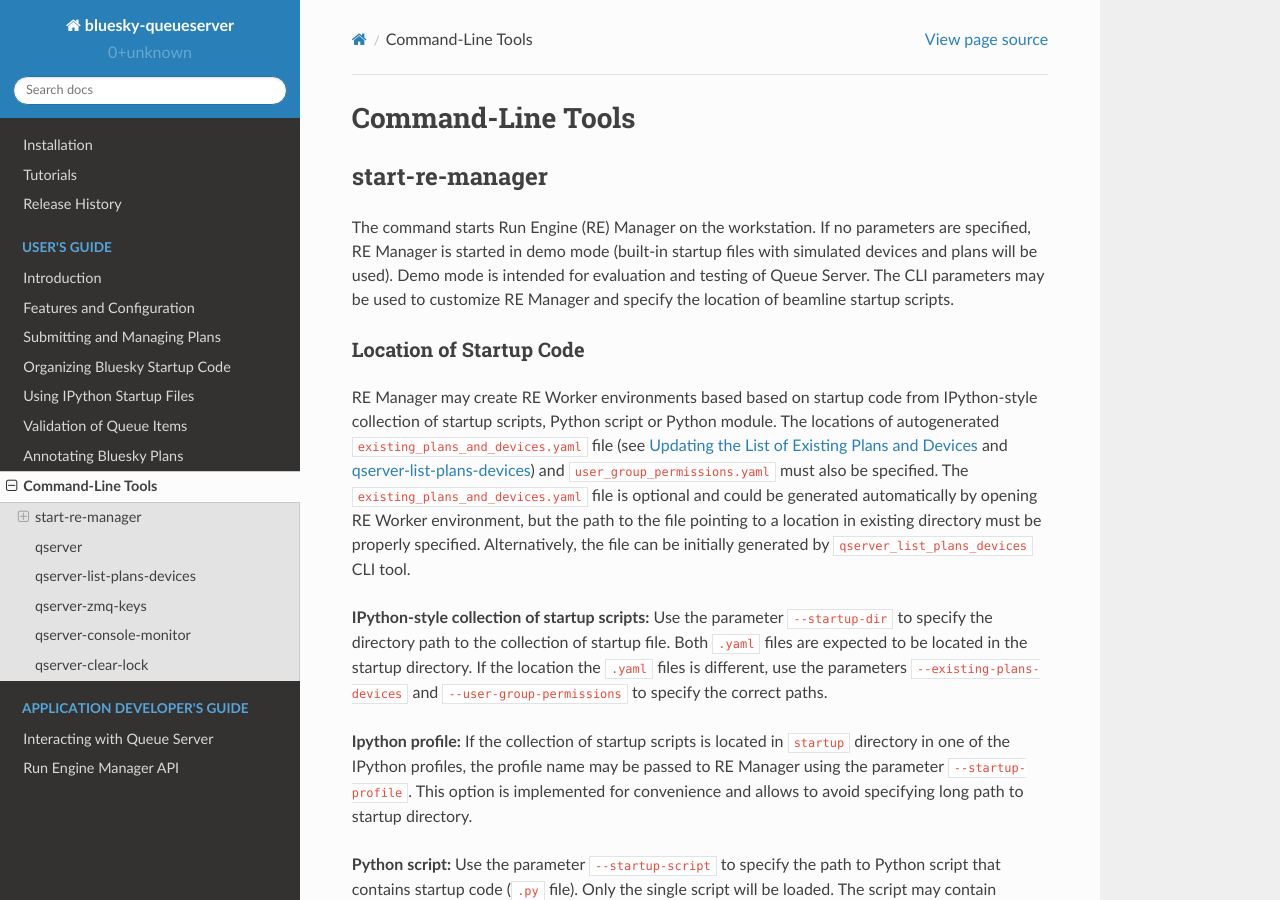
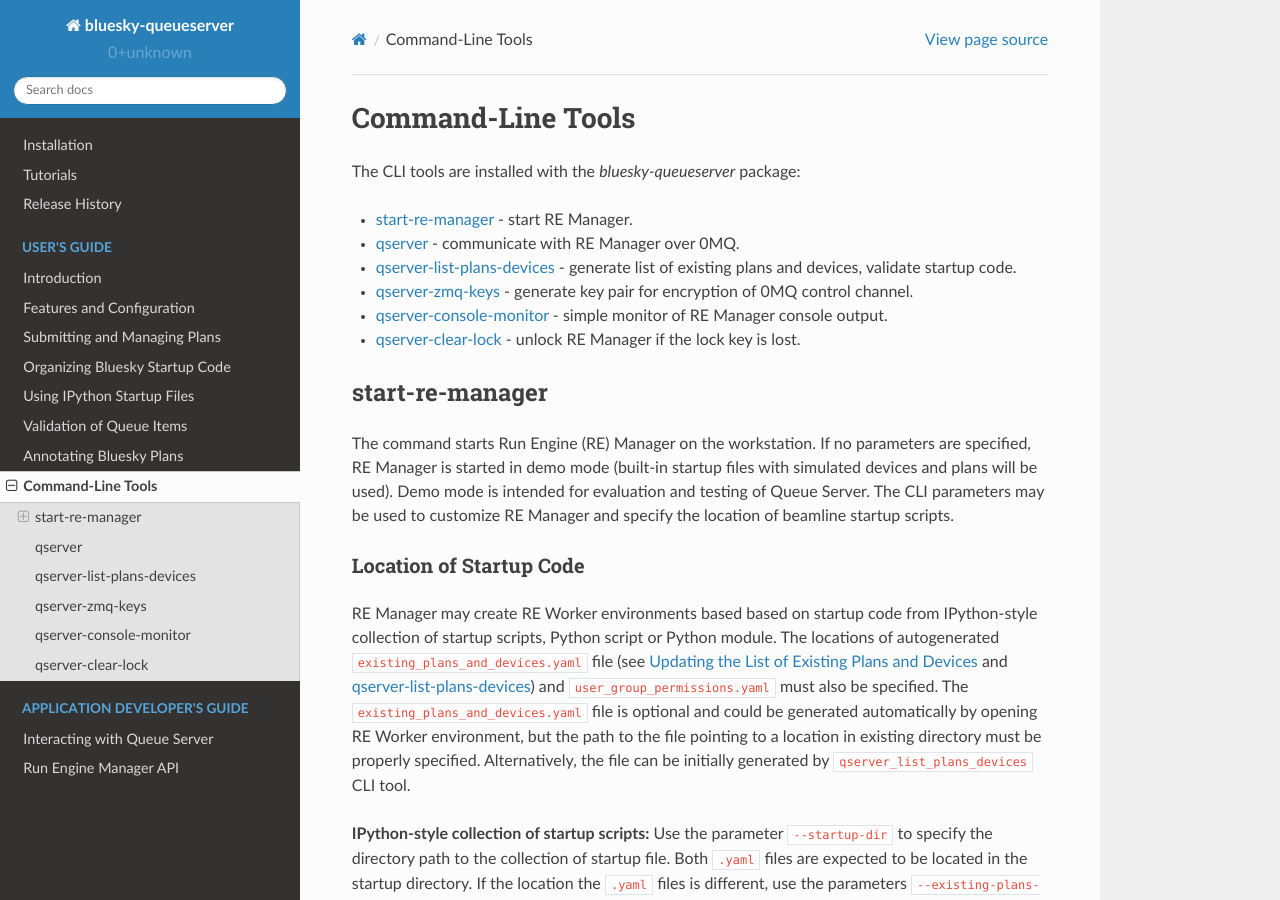
Before and after one commit to bluesky/bluesky-queueserver, a Sphinx documentation site: the page built from docs/source/cli_tools.rst, in a window 1280 px wide and 900 px high. Built offline with Sphinx 7.4.7 and the Read the Docs theme 2.0.0, drawn with Linux system fonts in a browser that asks for light colours.

Commit message:
DOC: list of CLI tools

```diff
--- a/docs/source/cli_tools.rst
+++ b/docs/source/cli_tools.rst
@@ -1,6 +1,15 @@
 ==================
 Command-Line Tools
 ==================
+
+The CLI tools are installed with the *bluesky-queueserver* package:
+
+- :ref:`start_re_manager_cli` - start RE Manager.
+- :ref:`qserver_cli` - communicate with RE Manager over 0MQ.
+- :ref:`qserver_list_plans_devices_cli` - generate list of existing plans and devices, validate startup code.
+- :ref:`qserver_zmq_keys_cli` - generate key pair for encryption of 0MQ control channel.
+- :ref:`qserver_console_monitor_cli` - simple monitor of RE Manager console output.
+- :ref:`qserver_clear_lock_cli` - unlock RE Manager if the lock key is lost.
 
 .. _start_re_manager_cli:
 
```
